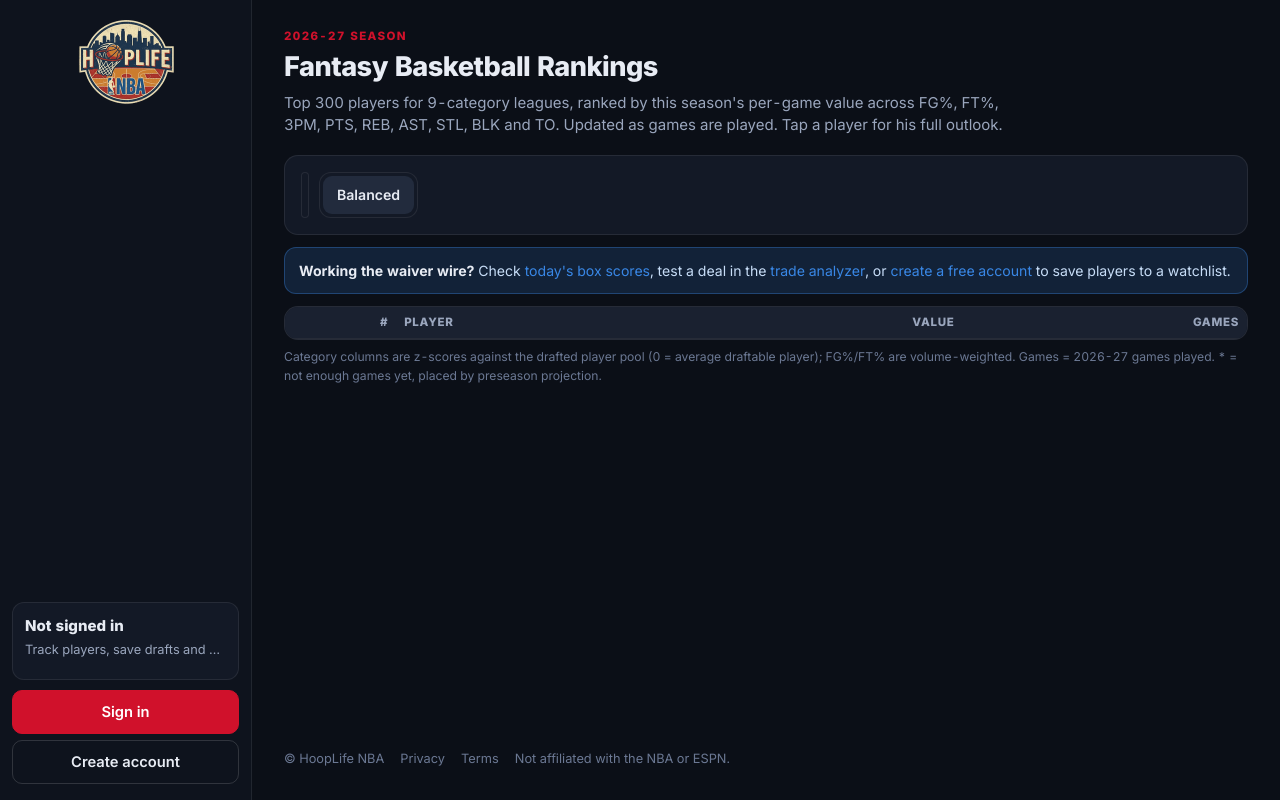
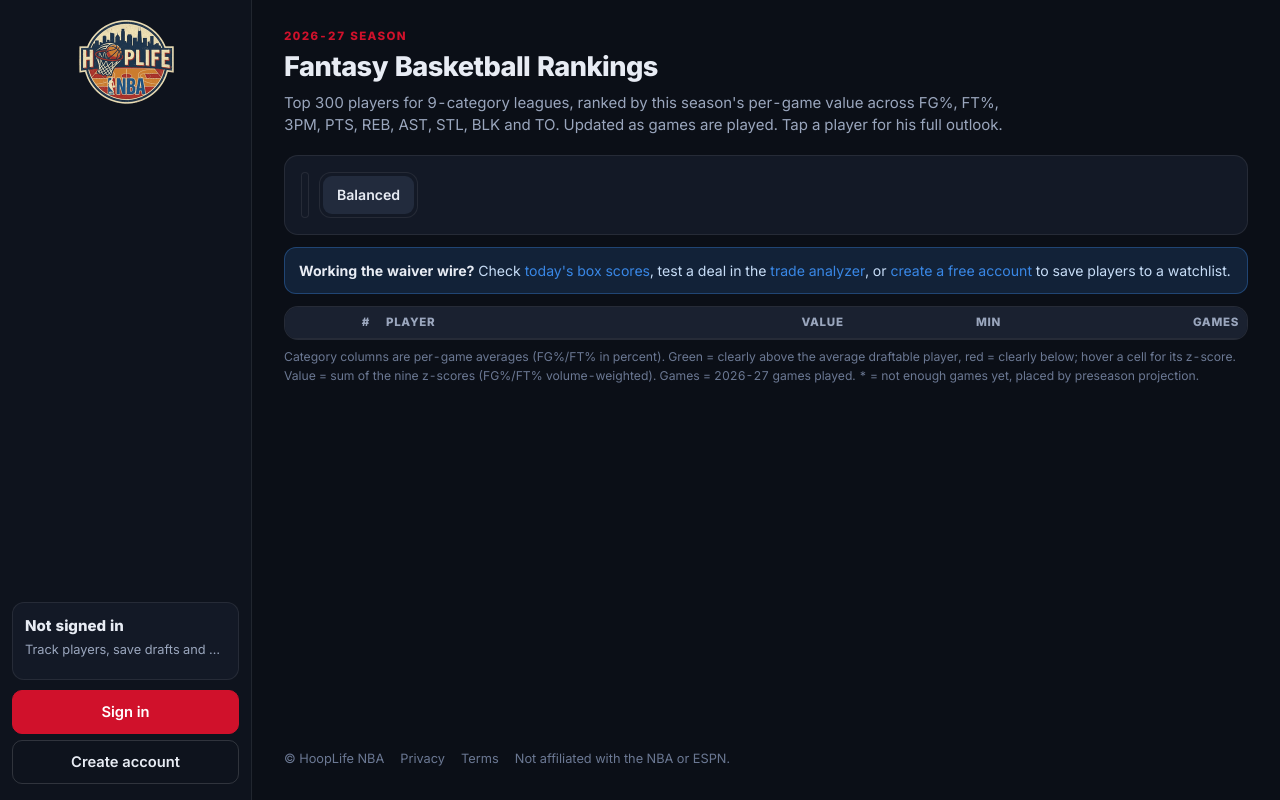
Before and after one commit to teomanakgnn/FantasyApplication, a Python web app: template web/templates/rankings.html in a window 1280 px wide. Run offline with Jinja, Linux system fonts and the light colour scheme; the template is opened without the code that fills it, so the values that code supplies are empty.

Commit message:
feat: rankings'te mac basi istatistikler; puan agirliklari PTS 0.5, REB 0.6
Co-Authored-By: Claude Opus 5.5 <noreply@anthropic.com>

```diff
--- a/web/stats.py
+++ b/web/stats.py
@@ -22,7 +22,7 @@ from utils.images import headshot
 # ==================== PUANLAMA ====================
 
 BASE_WEIGHTS = {
-    "PTS": 0.75, "REB": 0.5, "AST": 0.8, "STL": 1.7, "BLK": 1.6, "TO": -1.5,
+    "PTS": 0.5, "REB": 0.6, "AST": 0.8, "STL": 1.7, "BLK": 1.6, "TO": -1.5,
     "FGA": -0.9, "FGM": 1.2, "FTA": -0.55, "FTM": 1.1, "3Pts": 0.6,
 }
 
--- a/web/templates/rankings.html
+++ b/web/templates/rankings.html
@@ -23,21 +23,22 @@
 
 <div class="table-wrap sr-table">
   <table class="table">
-    <thead><tr><th>#</th><th class="l">Player</th><th>Value</th>{% for c in cats %}<th>{{ c }}</th>{% endfor %}<th>Games</th></tr></thead>
+    <thead><tr><th>#</th><th class="l">Player</th><th>Value</th><th>MIN</th>{% for c in cats %}<th>{{ c }}</th>{% endfor %}<th>Games</th></tr></thead>
     <tbody>
       {% for p in rows %}
       <tr>
         <td>{{ p.punt_rank[punt] if punt else p.rank }}</td>
         <td class="l"><a class="sr-name" href="/players/{{ p.slug }}"><img src="https://a.espncdn.com/combiner/i?img=/i/headshots/nba/players/full/{{ p.id }}.png&w=96&h=70" alt="" loading="lazy" onerror="this.style.visibility='hidden'"><span><b>{{ p.name }}</b><small>{{ p.team }} · {{ p.pos }}{% if p.injury != 'ACTIVE' %} · <span class="bad">{{ p.injury|replace('_', ' ')|lower }}</span>{% endif %}</small></span></a></td>
         <td><b>{{ '%.1f'|format(p.total - (p.z[punt] if punt else 0)) }}</b></td>
-        {% for c in cats %}{% set v = p.z[c] %}<td class="sr-z {{ 'pos' if v >= 1 else 'neg' if v <= -1 else '' }} {{ 'muted' if c == punt }}">{{ '%.1f'|format(v) }}</td>{% endfor %}
+        <td class="dim">{{ '%.0f'|format(p.min) if p.min else '-' }}</td>
+        {% for c in cats %}{% set v = p.z[c] %}{% set s = p.s %}<td class="sr-z {{ 'pos' if v >= 1 else 'neg' if v <= -1 else '' }} {{ 'muted' if c == punt }}" title="z-score {{ '%+.1f'|format(v) }}">{% if c == 'FG%' %}{{ '%.1f'|format(100 * s.fgm / s.fga) if s.fga else '-' }}{% elif c == 'FT%' %}{{ '%.1f'|format(100 * s.ftm / s.fta) if s.fta else '-' }}{% else %}{{ '%.1f'|format(s[{'3PM': 'tpm', 'PTS': 'pts', 'REB': 'reb', 'AST': 'ast', 'STL': 'stl', 'BLK': 'blk', 'TO': 'to'}[c]]) }}{% endif %}</td>{% endfor %}
         <td>{% if p.basis == 'season' %}{{ p.gp }}{% else %}<span class="dim" title="Not enough 2026-27 games yet: ranked on projection">{{ p.season_gp or 0 }}*</span>{% endif %}</td>
       </tr>
       {% endfor %}
     </tbody>
   </table>
 </div>
-<p class="tiny dim" style="margin-top:8px">Category columns are z-scores against the drafted player pool (0 = average draftable player); FG%/FT% are volume-weighted. Games = 2026-27 games played. * = not enough games yet, placed by preseason projection.</p>
+<p class="tiny dim" style="margin-top:8px">Category columns are per-game averages (FG%/FT% in percent). Green = clearly above the average draftable player, red = clearly below; hover a cell for its z-score. Value = sum of the nine z-scores (FG%/FT% volume-weighted). Games = 2026-27 games played. * = not enough games yet, placed by preseason projection.</p>
 {% from "partials/faq.html" import faq %}
 {% if rows %}
 {{ faq([
```
